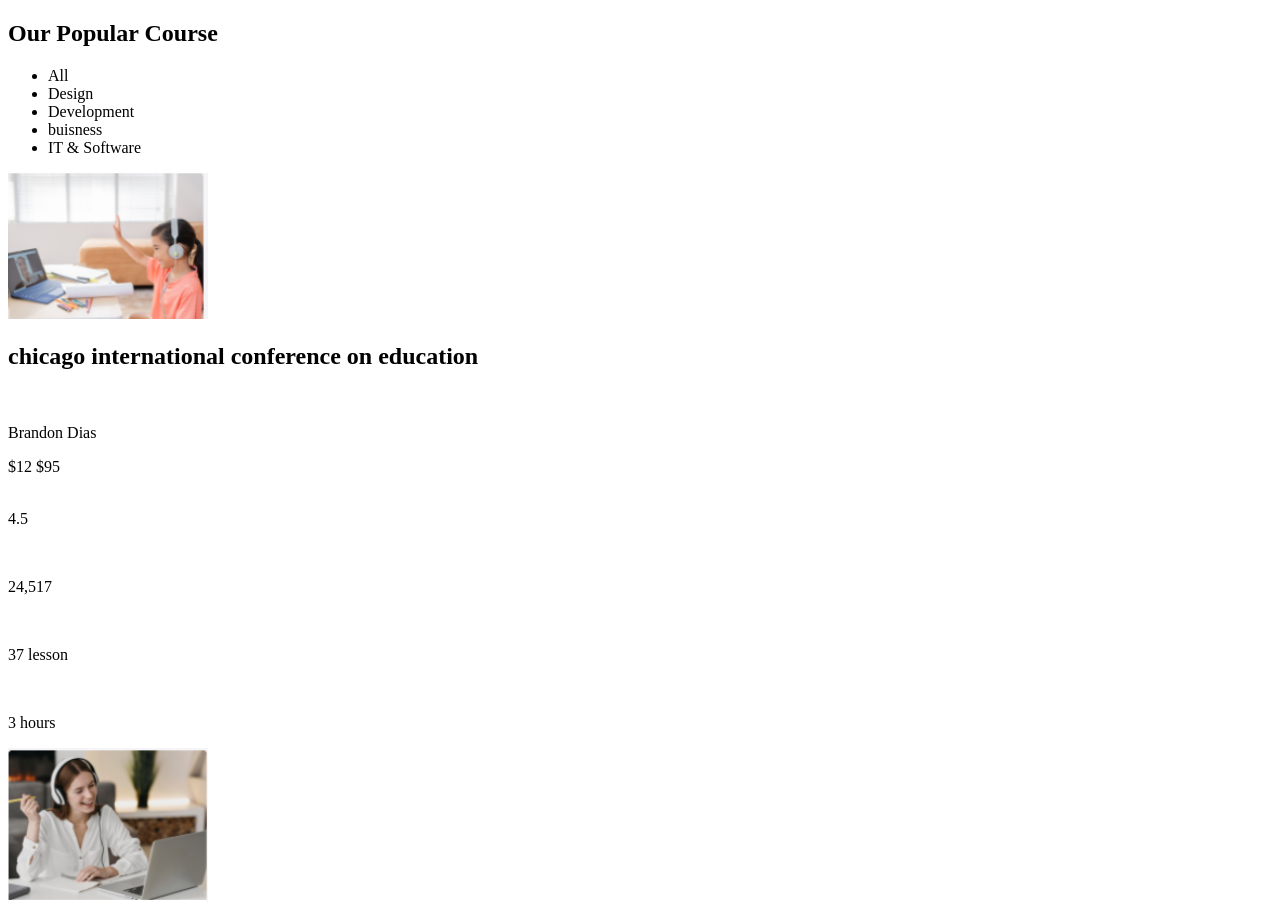
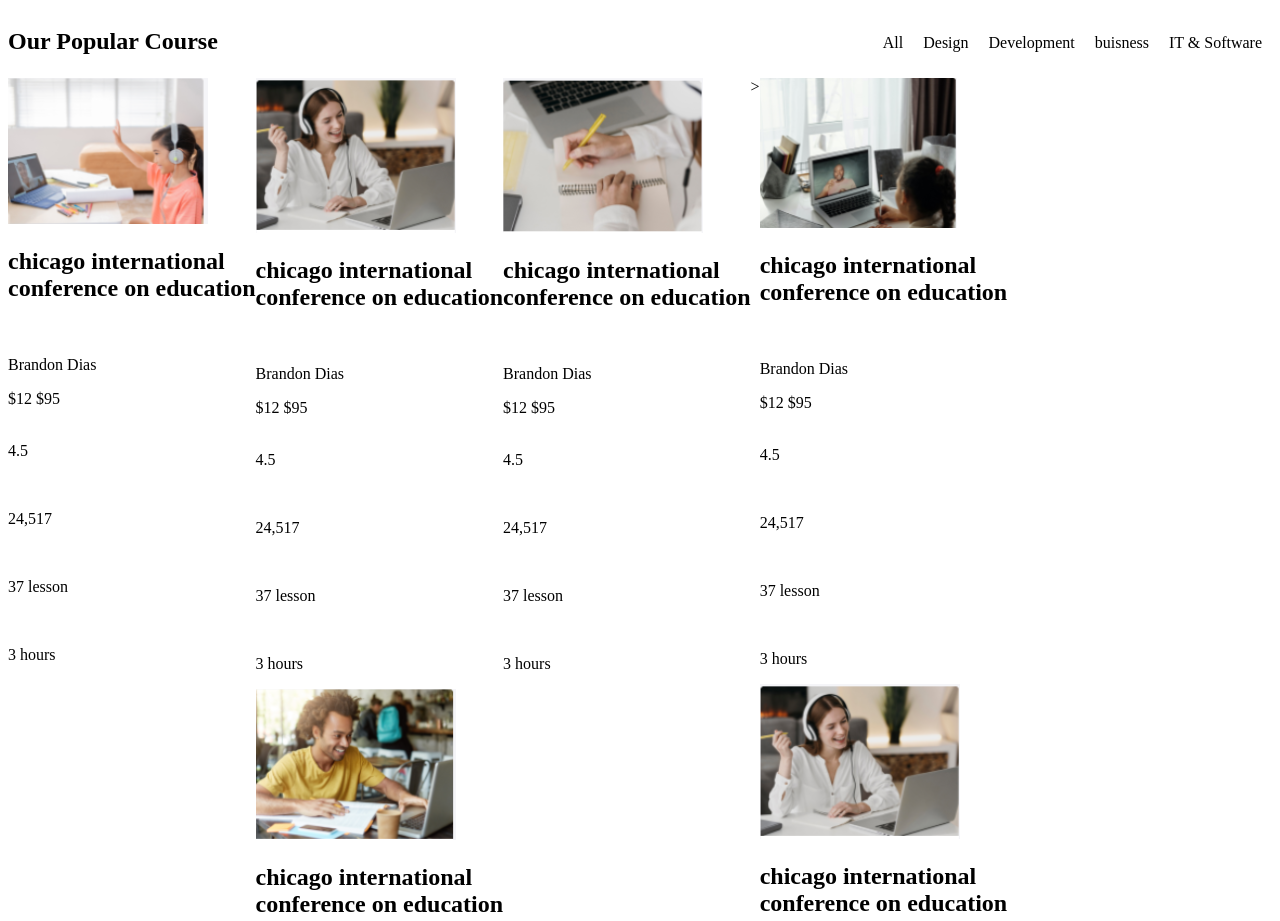
Before and after one commit to CeyhunResulov/PragmatechFoundationProject, a plain HTML site: page Works/index.html in a window 1280 px wide. Shown: the top 921 px of the page. Drawn offline with Linux system fonts and the light colour scheme; files whose address does not match are found by name.

Commit message:
website bir hissesinin html ve css kodlari

```diff
--- /dev/null
+++ b/Works/html section1/index.html
@@ -0,0 +1,37 @@
+<!DOCTYPE html>
+<html lang="en">
+<head>
+    <meta charset="UTF-8">
+    <meta http-equiv="X-UA-Compatible" content="IE=edge">
+    <meta name="viewport" content="width=device-width, initial-scale=1.0">
+    <link rel="stylesheet" href="style.css">
+    <link rel="stylesheet" href="https://cdnjs.cloudflare.com/ajax/libs/font-awesome/6.0.0-beta2/css/all.min.css" integrity="sha512-YWzhKL2whUzgiheMoBFwW8CKV4qpHQAEuvilg9FAn5VJUDwKZZxkJNuGM4XkWuk94WCrrwslk8yWNGmY1EduTA==" crossorigin="anonymous" referrerpolicy="no-referrer" />
+    <title>Document</title>
+</head>
+<body>
+    <section id="box">
+        <div class="box-content">
+            <div class="box-content-head">
+                <h1>Why You'll Learn With Eduguard</h1>
+            </div>
+            <div class="box-content-body">
+                <div class="box-content-body-object">
+                    <i class="fas fa-book-open"></i>
+                    <span>250k Online Course</span>
+                    <p>Lorem ipsum dolor sit amet, <br> consectetur adipiscing elit. Fusce <br> sed commodo enim Fusce sed.</p>
+                </div>
+                <div class="box-content-body-object">
+                    <i class="fas fa-user-friends"></i>
+                    <span>Expert Instructors</span>
+                    <p>Vivamus cursus libero quis lobortis <br> mattis. Suspendisse in malesuada <br> mi. Maecenas vel euismod turpis.</p>
+                </div>
+                <div class="box-content-body-object">
+                    <i class="far fa-clock"></i>
+                    <span>Lifetime Access</span>
+                    <p>Vivamus interdum neque massa, <br> eget mattis mi gravida eget. Donec <br> et dictum justo. Vivamus interdum.</p>
+                </div>
+            </div>
+        </div>
+    </section>
+</body>
+</html>
--- /dev/null
+++ b/Works/html section1/style.css
@@ -0,0 +1,52 @@
+body,h1,h2,h3,h4,h5,h6,ul{
+    margin: 0px;
+    padding: 0px;
+}
+#box{
+  background-color: rgba(235,235,242,0.7);
+ padding:  120px 150px ;
+}
+.box-content{
+    margin: 0px auto;
+
+
+
+}
+.box-content-body{
+    display: flex;
+    justify-content: space-between;
+}
+.box-content-head{
+    text-align: center;
+    margin-bottom: 70px;
+    font-size: 30px;
+    font-family: 'Segoe UI', Tahoma, Geneva, Verdana, sans-serif
+}
+.box-content-body-object{
+    background-color: white;
+    width: 400px;
+    height: 300px;
+    display: flex;
+    flex-direction: column;
+
+}
+
+.box-content-body-object span{
+margin: 30px 0px 30px 30px;
+}
+.box-content-body-object p {
+    margin: 0px 0px 40px 30px;
+    color: darkgray;
+}
+
+
+.fa-book-open {
+    margin: 30px 0px 50px 30px;
+}
+.fa-user-friends{
+    margin: 30px 0px 50px 30px;
+
+}
+.fa-clock{
+   margin:  30px 0px 50px 30px;
+}
--- a/Works/index.html
+++ b/Works/index.html
@@ -5,23 +5,24 @@
     <meta http-equiv="X-UA-Compatible" content="IE=edge">
     <meta name="viewport" content="width=device-width, initial-scale=1.0">
     <title>Document</title>
+    <link rel="stylesheet" href="style.css">
 </head>
 <body>
     <section id="chicago">
         <div class="chicago-navbar">
             <h1>Our Popular Course</h1>
             <ul>
-                <li>All</li>
-                <li>Design</li>
-                <li>Development</li>
-                <li>buisness</li>
-                <li>IT & Software</li>
+                <li><a href="">All</a></li>
+                <li><a href="">Design</a></li>
+                <li><a href="">Development</a></li>
+                <li><a href="">buisness</a></li>
+                <li><a href="">IT & Software</a></li>
             </ul>
         </div>
         <div class="chicago-fistbar">
             <div class="chicago-fistbar-left">
                 <img class="chicago-fistbar-left-picture" src="Screenshot_5.png" alt="">
-                <h2>chicago international conference on education</h2>
+                <h2>chicago international <br> conference on education</h2>
                 <img class="profil-pcture" src="" alt="">
                 <p>Brandon Dias</p>
                 <span>$12 $95</span>
@@ -40,7 +41,7 @@
             </div>
             <div class="chicago-fistbar-center">
                 <img class="chicago-fistbar-center-picture" src="Screenshot_2.png" alt="">
-                <h2>chicago international conference on education</h2>
+                <h2>chicago international <br> conference on education</h2>
                 <img class="profil-pcture" src="" alt="">
                 <p>Brandon Dias</p>
                 <span>$12 $95</span>
@@ -57,7 +58,7 @@
             </div>
             <div class="chicago-fistbar-right">
                 <img class="chicago-fistbar-right-picture" src="Screenshot_1.png" alt="">
-                <h2>chicago international conference on education</h2>
+                <h2>chicago international <br> conference on education</h2>
                 <img class="profil-pcture" src="" alt="">
                 <p>Brandon Dias</p>
                 <span>$12 $95</span>
@@ -70,12 +71,13 @@
                     <p>37 lesson</p>
                     <img class="chicago-item-clock" src="" alt="">
                     <p>3 hours</p>
-            </div>
+                </div>
+           </div>
         </div>
        <div class="chicago-secondbar">
             <div class="chicago-secondbar-left">
                 <img class="chicago-secondbar-left-picture" src="Screenshot_3.png" alt="">
-                <h2>chicago international conference on education</h2>
+                <h2>chicago international <br> conference on education</h2>
                 <img class="profil-pcture" src="" alt="">
                 <p>Brandon Dias</p>
                 <span>$12 $95</span>
@@ -88,10 +90,11 @@
                     <p>37 lesson</p>
                     <img class="chicago-item-clock" src="" alt="">
                     <p>3 hours</p>
-             </div>>
+             </div>
+            </div>>
              <div class="chicago-secondbar-center">
                 <img class="chicago-secondbar-center-picture" src="Screenshot_4.png" alt="">
-                <h2>chicago international conference on education</h2>
+                <h2>chicago international <br> conference on education</h2>
                 <img class="profil-pcture" src="" alt="">
                 <p>Brandon Dias</p>
                 <span>$12 $95</span>
@@ -108,7 +111,7 @@
 
              <div class="chicago-secondbar-right">
                 <img class="chicago-secondbar-right-picture" src="Screenshot_2.png" alt="">
-                <h2>chicago international conference on education</h2>
+                <h2>chicago international <br> conference on education</h2>
                 <img class="profil-pcture" src="" alt="">
                 <p>Brandon Dias</p>
                 <span>$12 $95</span>
@@ -123,8 +126,12 @@
                     <p>3 hours</p>
                 </div>
 
+              </div>
+        <div>
+
+                   <button> BROWSE ALL COURSES</button>
+
         </div>
-         <button>BROWSE ALL COURSES</button>
     </section>
 </body>
 </html>
--- /dev/null
+++ b/Works/style.css
@@ -0,0 +1,23 @@
+.chicago-navbar{
+    display: flex;
+    justify-content: space-between;
+}
+ul li a{
+
+    color:black;
+    text-decoration: none;
+}
+ul li {
+    list-style: none;
+    margin: 10px;
+}
+ul{
+    display: flex;
+
+}
+.chicago-fistbar{
+    display: flex;
+}
+.chicago-secondbar{
+    display: flex;
+}
```
Also changed, not shown: Works/Screenshot_1.png (renamed from Works/html struktur chikaqo/Screenshot_1.png), Works/Screenshot_2.png (renamed from Works/html struktur chikaqo/Screenshot_2.png), Works/Screenshot_3.png (renamed from Works/html struktur chikaqo/Screenshot_3.png), Works/Screenshot_4.png (renamed from Works/html struktur chikaqo/Screenshot_4.png), Works/Screenshot_5.png (renamed from Works/html struktur chikaqo/Screenshot_5.png), eksizler/section 1.png (added).
